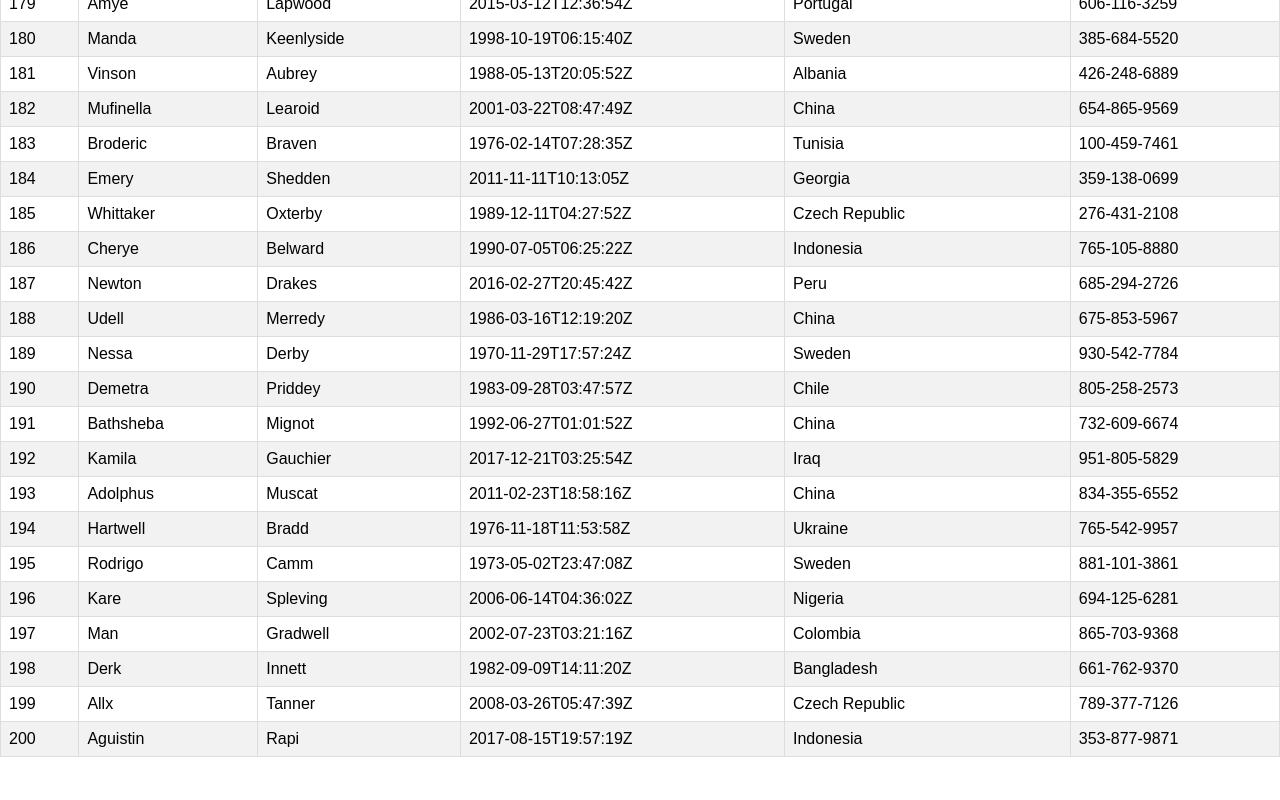
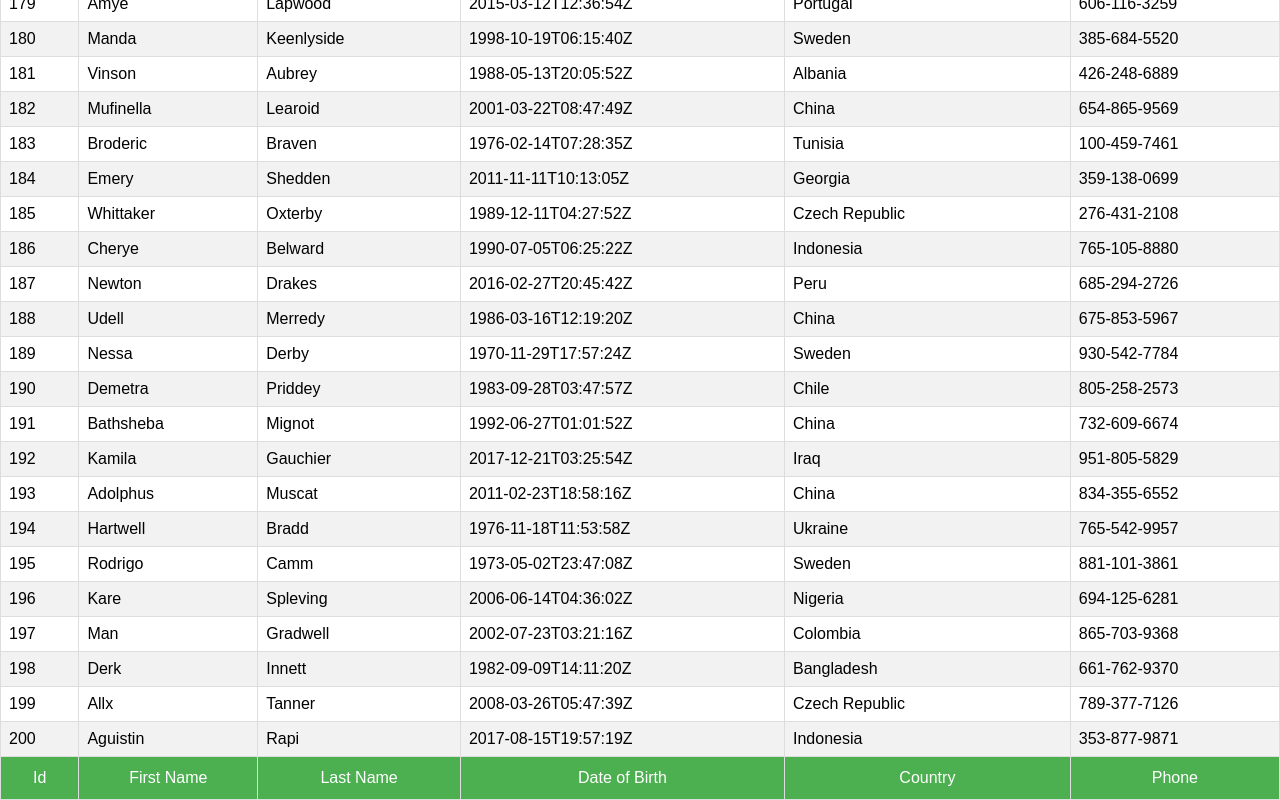
Before and after one commit to Dragontalker/react-table-tutorial, a React (Create React App) app: page / in a window 1280 px wide. Shown: the part 6287-7087 px from the top of the page. Before the commit the page ends 7044 px from the top, so only its background shows below. Built offline with nearby package versions, Linux system fonts and the light colour scheme.

Commit message:
Succesfully displyed footer.

```diff
--- a/src/components/BasicTable.js
+++ b/src/components/BasicTable.js
@@ -45,15 +45,13 @@ export const BasicTable = (props) => {
                 })}
             </tbody>
             <tfoot>
-                {footerGroups.map(footerGroup => {
+                {footerGroups.map(footerGroup => (
                     <tr {...footerGroup.getFooterGroupProps()}>
-                        {footerGroup.headers.map(column => {
-                            <td {...column.getFooterProps}>
-
-                            </td>
-                        })}
+                        {footerGroup.headers.map(column => (
+                            <td {...column.getFooterProps()}>{column.render('Footer')}</td>
+                        ))}
                     </tr>
-                })}
+                ))}
             </tfoot>
         </table>
     )
--- a/src/components/table.css
+++ b/src/components/table.css
@@ -13,7 +13,7 @@ table tr:nth-child(even){background-color: #f2f2f2;}
 
 table tr:hover {background-color: #ddd;}
 
-table th {
+table th, tfoot td{
     padding-top: 12px;
     padding-bottom: 12px;
     text-align: center;
```
